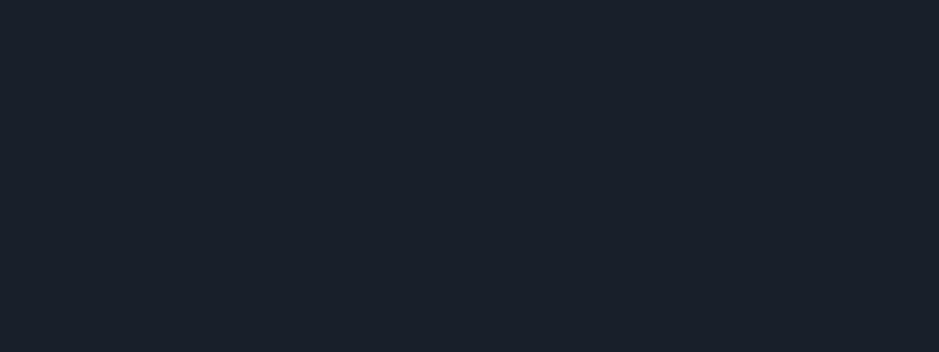
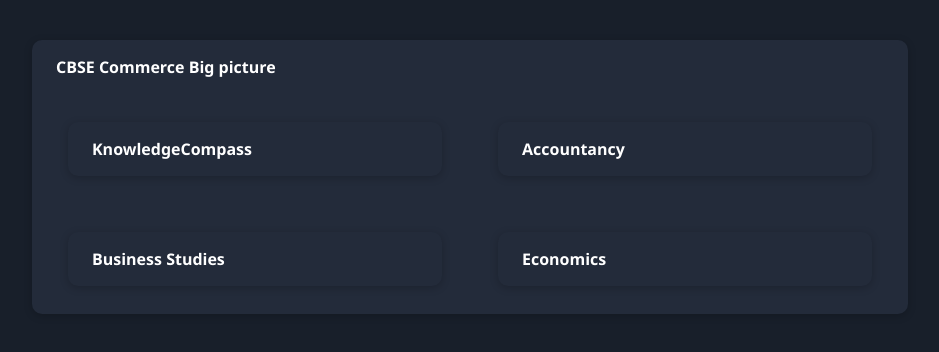
Before and after one commit to SunenaB3504/CBSE-HS-COMM-BIG-PICTURE, a plain HTML site: page index.html in a window 1280 px wide. Shown: the whole page, without its empty margins (170-1109 px from the left). Drawn offline with Linux system fonts and the light colour scheme.

Commit message:
Structure ready

```diff
--- a/css/style.css
+++ b/css/style.css
@@ -57,3 +57,30 @@ button {
 button:hover {
     background: #3b4a6b;
 }
+
+/* Horizontal alignment for top-level children */
+.children.level-1 {
+    display: flex;
+    flex-direction: row;
+    justify-content: center;
+    align-items: flex-start;
+    flex-wrap: wrap;
+    gap: 40px;
+    margin-top: 32px;
+    width: 100%;
+    max-width: 900px;
+}
+
+.node.level-1 {
+    min-width: 200px;
+    flex: 1 1 200px;
+}
+
+/* Vertical alignment for subnodes */
+.children.level-2, .children.level-3 {
+    display: flex;
+    flex-direction: column;
+    align-items: center;
+    gap: 16px;
+    margin-top: 16px;
+}
--- a/js/mindmap.js
+++ b/js/mindmap.js
@@ -1,2 +1,39 @@
-// Logic for mindmap node creation and click handling
-// ...existing code...
+// Mindmap data structure for CBSE Commerce Big picture
+const mindmapData = {
+  label: "CBSE Commerce Big picture",
+  children: [
+    {
+      label: "KnowledgeCompass",
+      children: [
+        { label: "Short story" },
+        { label: "Long Story" }
+      ]
+    },
+    {
+      label: "Accountancy",
+      children: [
+        { label: "Partnership" },
+        { label: "Companies" },
+        { label: "Financial Statements" },
+        { label: "Cashflow Statement" }
+      ]
+    },
+    {
+      label: "Business Studies",
+      children: [
+        { label: "Principles and functions of Management" },
+        { label: "Business Finance and Marketing" }
+      ]
+    },
+    {
+      label: "Economics",
+      children: [
+        { label: "Macro Economics" },
+        { label: "Indian Economy" }
+      ]
+    }
+  ]
+};
+
+// Export for UI usage
+window.mindmapData = mindmapData;
--- a/js/ui.js
+++ b/js/ui.js
@@ -1,2 +1,82 @@
+// UI logic for rendering mindmap and modal
+
+function createNode(node, level = 0) {
+  const el = document.createElement('div');
+  el.className = 'node level-' + level;
+  el.innerHTML = `<strong>${node.label}</strong>` +
+    (node.duration ? `<div class="duration">${node.duration}</div>` : '');
+
+  // Only show modal for leaf nodes (no children)
+  if (!node.children || !node.children.length) {
+    el.onclick = function(e) {
+      e.stopPropagation();
+      showModal(node);
+    };
+  }
+
+  // Collapsible logic for main branches
+  let collapsed = false;
+  if (node.children && node.children.length) {
+    const childrenContainer = document.createElement('div');
+    childrenContainer.className = 'children level-' + (level + 1);
+    if (level === 1) {
+      // Start collapsed for subnodes
+      collapsed = true;
+      childrenContainer.style.display = 'none';
+      el.classList.add('collapsible');
+      el.style.cursor = 'pointer';
+      el.onclick = function(e) {
+        e.stopPropagation();
+        collapsed = !collapsed;
+        childrenContainer.style.display = collapsed ? 'none' : 'flex';
+        el.classList.toggle('expanded', !collapsed);
+      };
+    }
+    // For top-level children (main branches), align horizontally
+    if (level === 0) {
+      childrenContainer.style.display = 'flex';
+      childrenContainer.style.justifyContent = 'center';
+      childrenContainer.style.gap = '32px';
+      childrenContainer.style.marginTop = '32px';
+    } else if (level > 1) {
+      childrenContainer.style.display = 'flex';
+      childrenContainer.style.flexDirection = 'column';
+      childrenContainer.style.alignItems = 'center';
+      childrenContainer.style.gap = '16px';
+      childrenContainer.style.marginTop = '16px';
+    }
+    node.children.forEach(child => {
+      childrenContainer.appendChild(createNode(child, level + 1));
+    });
+    el.appendChild(childrenContainer);
+  }
+  return el;
+}
+
+function renderMindmap() {
+  const container = document.getElementById('mindmap-container');
+  container.innerHTML = '';
+  container.appendChild(createNode(window.mindmapData, 0));
+}
+
+function showModal(node) {
+  const modal = document.getElementById('modal');
+  modal.innerHTML = `<h2>${node.label}</h2>` +
+    (node.duration ? `<p><em>${node.duration}</em></p>` : '') +
+    `<div class="audio-controls">
+      <button onclick="window.playAudio && window.playAudio('${node.label}')">Play</button>
+      <button onclick="window.pauseAudio && window.pauseAudio()">Pause</button>
+      <button onclick="window.stopAudio && window.stopAudio()">Stop</button>
+    </div>
+    <button onclick="hideModal()">Close</button>`;
+  modal.classList.add('visible');
+}
+
+function hideModal() {
+  const modal = document.getElementById('modal');
+  modal.classList.remove('visible');
+}
+
+window.onload = renderMindmap;
 // UI logic for rendering mindmap and modal
 // ...existing code...
```
